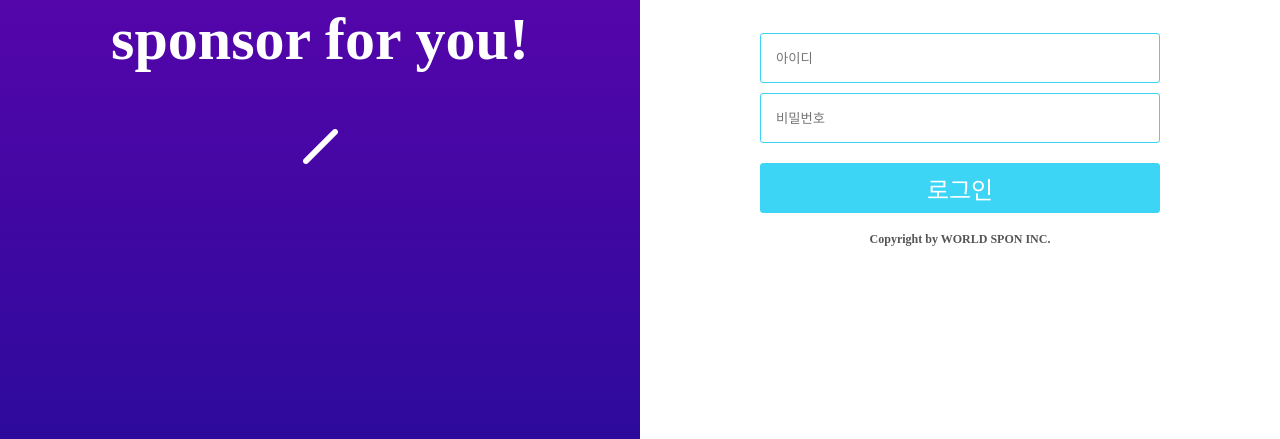
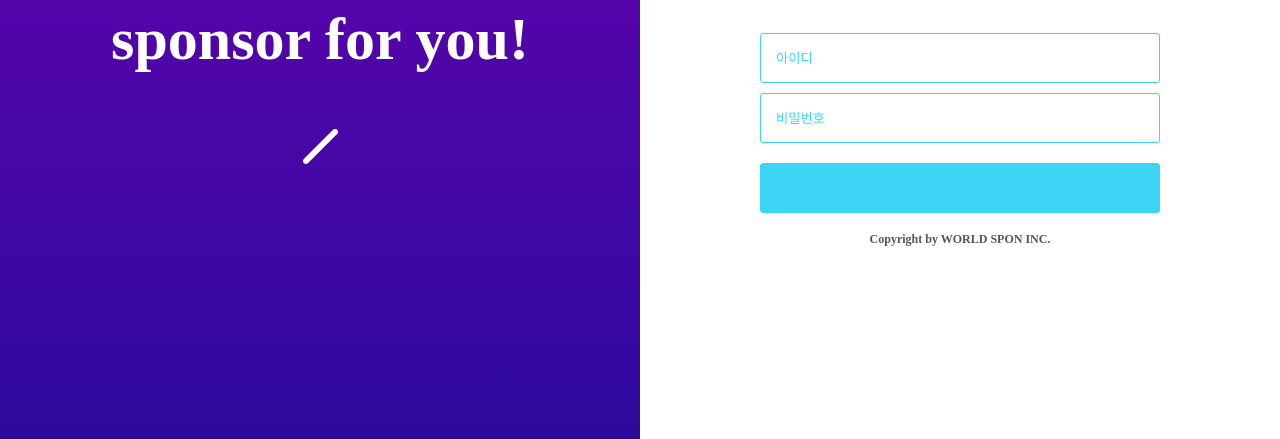
Before and after one commit to worldspon/jindo7, a plain HTML site: page login.html in a window 1280 px wide. Shown: the part 361-800 px from the top of the page. Drawn offline with Linux system fonts and the light colour scheme.

Commit message:
author: JJH | message : 사파리 대응

```diff
--- a/css/login.css
+++ b/css/login.css
@@ -76,6 +76,9 @@ html, body {
         border: 1px solid #3cd5f6;
         border-radius: 3px;
         box-sizing: border-box;
+        -webkit-appearance: none;
+        -webkit-border-radius: 3px;
+        -webkit-text-fill-color: #3cd5f6;
     }
     input:focus{
         outline: none;
```
